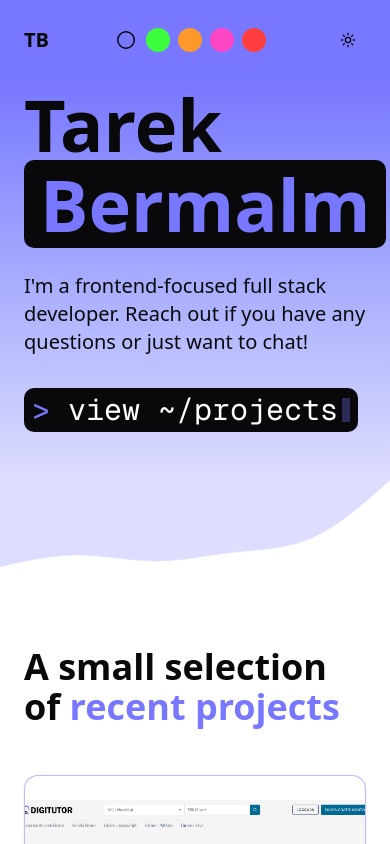
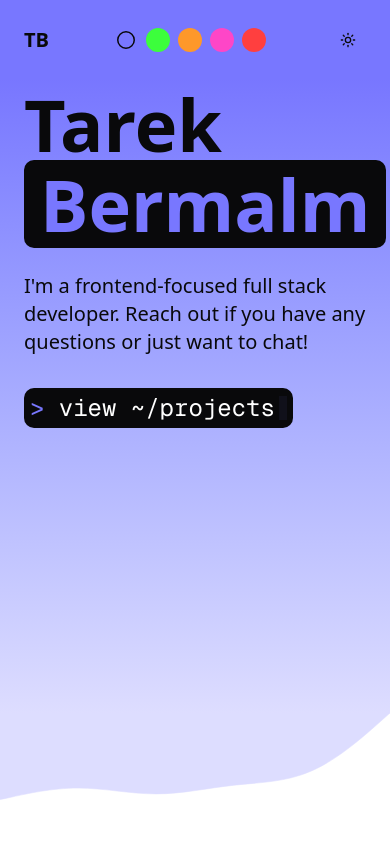
Before and after one commit to tarekfb/portfolio, a Next.js app: page / in a window 390 px wide. Shown: the top 844 px of the page. Built offline with nearby package versions, Linux system fonts and the light colour scheme.

Commit message:
view terminal and increase height for mobile

```diff
--- a/components/Hero.tsx
+++ b/components/Hero.tsx
@@ -4,7 +4,7 @@ import ViewTerminal from "./ViewTerminal";
 function Hero() {
     return (
         <>
-            <section className="flex flex-col items-center pt-2 bg-gradient-to-b from-accent to-accent-lightest">
+            <section className="min-h-[75vh] md:min-h-auto flex flex-col items-center pt-2 bg-gradient-to-b from-accent to-accent-lightest">
                 <div className="container px-6 z-10 mb-12">
                     <div className="max-w-4xl">
                         <h1 className="text-7xl md:text-9xl font-bold mb-6 leading-none">
--- a/components/ViewTerminal.tsx
+++ b/components/ViewTerminal.tsx
@@ -29,9 +29,7 @@ export default function ViewProjects({ terminalText, targetId, placeholder }: {
 
         <Tooltip>
             <TooltipTrigger>
-
-
-                <a href={targetId} className="inline-flex items-center font-mono bg-foreground text-background px-2 py-1 text-3xl rounded-lg hover:bg-foreground/75 active:bg-foreground/75 focus:bg-foreground/75">
+                <a href={targetId} className="inline-flex items-center font-mono bg-foreground text-background px-1.5 py-1 text-2xl rounded-lg hover:bg-foreground/75 active:bg-foreground/75 focus:bg-foreground/75">
                     <span className="font-mono"><span className="text-accent">{'> '}</span>{text}</span>
                     <motion.span
                         animate={{ opacity: [0, 1, 0] }}
```
